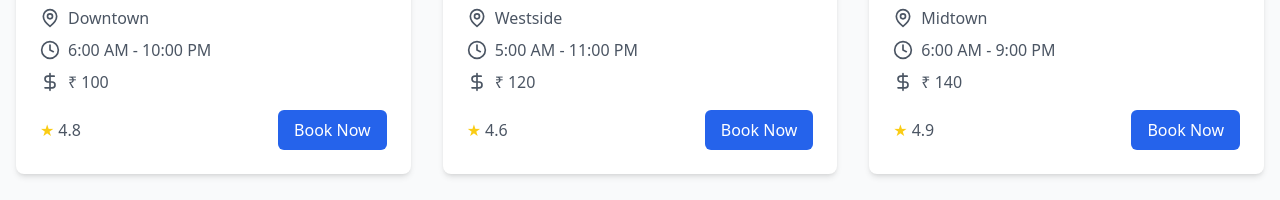
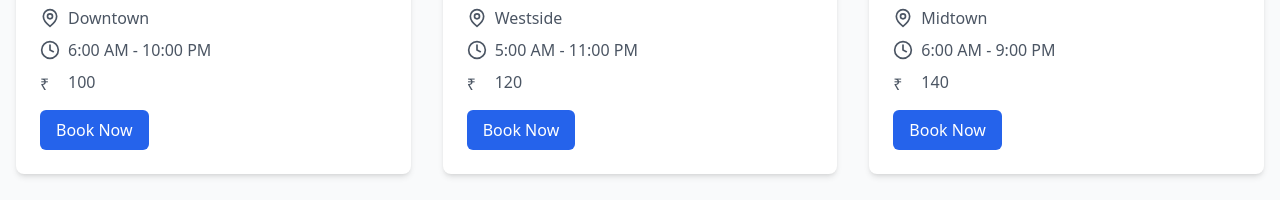
Before and after one commit to RajitJainSinghai/practice-typescript, a React app: page /gyms in a window 1280 px wide. Shown: the part 410-610 px from the top of the page. Built offline with nearby package versions, Linux system fonts and the light colour scheme; the HTML template or start-up script is replaced by a standard one.

Commit message:
fix issue

```diff
--- a/src/pages/Booking.tsx
+++ b/src/pages/Booking.tsx
@@ -1,45 +1,7 @@
 import React from 'react';
 import { useParams, useNavigate, useLocation } from 'react-router-dom';
 import { loadRazorpay } from '../utils/razorpay';
-
-const SAMPLE_GYMS = [
-  {
-    id: '1',
-    name: 'FitZone Elite',
-    image: 'https://images.unsplash.com/photo-1534438327276-14e5300c3a48?ixlib=rb-1.2.1&auto=format&fit=crop&w=1200&q=80',
-    description: 'State-of-the-art fitness facility with expert trainers and modern equipment.',
-    trainers: [
-      { id: '1', name: 'John Smith', specialization: 'Strength Training', price: 50 },
-      { id: '2', name: 'Sarah Johnson', specialization: 'HIIT', price: 45 },
-      { id: '3', name: 'Mike Wilson', specialization: 'CrossFit', price: 55 },
-    ],
-  },
-  {
-    id: '2',
-    name: 'PowerHouse Gym',
-    image: 'https://images.unsplash.com/photo-1571902943202-507ec2618e8f?ixlib=rb-1.2.1&auto=format&fit=crop&w=1200&q=80',
-    description: 'High-end gym with advanced machines and personal training programs.',
-    trainers: [
-      { id: '1', name: 'Alex Taylor', specialization: 'Bodybuilding', price: 60 },
-      { id: '2', name: 'Raju singh', specialization: 'Bodybuilding', price: 120 },
-      { id: '3', name: 'Emma Wilson', specialization: 'Yoga', price: 40 },
-    ],
-  },
-  {
-    id: '3',
-    name: 'CrossFit Central',
-    image: 'https://images.unsplash.com/photo-1534367507873-d2d7e24c797f?ixlib=rb-1.2.1&auto=format&fit=crop&w=1200&q=80',
-    description: 'High-end gym with advanced machines and personal training programs.',
-    trainers: [
-      { id: '1', name: 'Alex Taylor', specialization: 'Bodybuilding', price: 60 },
-      { id: '2', name: 'Emma Wilson', specialization: 'Yoga', price: 40 },
-      { id: '3', name: 'buudy Wsing', specialization: 'Yoga', price: 20 },
-      { id: '4', name: 'Anshul jain', specialization: 'Yoga', price: 30 },
-      { id: '5', name: 'shubh jain', specialization: 'Yoga', price: 70 },
-      { id: '6', name: 'jayufg dfyea', specialization: 'Yoga', price: 90 },
-    ],
-  },
-];
+import { GYMS } from './gyms';
 
 const Booking = () => {
   const { gymId } = useParams();
@@ -50,15 +12,27 @@ const Booking = () => {
   const [selectedTime, setSelectedTime] = React.useState('');
   const [selectedTrainer, setSelectedTrainer] = React.useState('');
 
-  const gym = SAMPLE_GYMS.find((g) => g.id === gymId);
+  // ✅ Fetch gym from imported GYMS data
+  const gym = GYMS.find((g) => g.id === gymId);
 
   React.useEffect(() => {
     const isLoggedIn = !!localStorage.getItem('user');
     if (!isLoggedIn) {
-      // ✅ Pass the current path to the login page
+      // ✅ Redirect to login if user is not logged in
       navigate('/login', { state: { from: location.pathname } });
     }
   }, [navigate, location.pathname]);
+
+  // Calculate gym and trainer fees
+  const gymFees = gym?.basePrice || 0;
+  const trainerFees = selectedTrainer
+    ? gym?.trainers.find((t) => t.id === selectedTrainer)?.price || 0
+    : 0;
+
+  // Calculate total before GST and GST amount
+  const totalBeforeGST = gymFees + trainerFees;
+  const gstAmount = totalBeforeGST * 0.18;
+  const totalAmount = totalBeforeGST + gstAmount;
 
   const handleBooking = async () => {
     if (!selectedDate || !selectedTime) {
@@ -91,9 +65,7 @@ const Booking = () => {
 
     const options = {
       key: 'rzp_test_zxzai6cmLAtz83',
-      amount: (selectedTrainer
-        ? gym?.trainers.find((t) => t.id === selectedTrainer)?.price
-        : 30) * 100,
+      amount: totalAmount * 100, // Amount in paise (INR)
       currency: 'INR',
       name: gym?.name,
       description: 'Gym Booking Payment',
@@ -149,12 +121,50 @@ const Booking = () => {
               <option value="">No trainer</option>
               {gym.trainers.map((trainer) => (
                 <option key={trainer.id} value={trainer.id}>
-                  {trainer.name} - {trainer.specialization} (${trainer.price}/hour)
+                  {trainer.name} - {trainer.specialization} (₹{trainer.price}/hour)
                 </option>
               ))}
             </select>
           </div>
 
+          {/* Cart Breakdown Table */}
+          <div className="mt-6">
+            <h2 className="text-2xl font-semibold">Booking Details</h2>
+            <table className="table-auto w-full mt-4 text-left">
+              <thead>
+                <tr className="border-b">
+                  <th className="py-2 px-4 text-gray-600">Item</th>
+                  <th className="py-2 px-4 text-gray-600">Amount</th>
+                </tr>
+              </thead>
+              <tbody>
+                <tr className="border-b">
+                  <td className="py-2 px-4 text-gray-700">Gym Fees</td>
+                  <td className="py-2 px-4 text-gray-700">₹{gymFees}</td>
+                </tr>
+                {selectedTrainer && (
+                  <tr className="border-b">
+                    <td className="py-2 px-4 text-gray-700">Trainer Fees</td>
+                    <td className="py-2 px-4 text-gray-700">₹{trainerFees}</td>
+                  </tr>
+                )}
+                <tr className="border-b">
+                  <td className="py-2 px-4 font-semibold text-gray-700">Total (before GST)</td>
+                  <td className="py-2 px-4 font-semibold text-gray-700">₹{totalBeforeGST}</td>
+                </tr>
+                <tr className="border-b">
+                  <td className="py-2 px-4 text-gray-700">18% GST</td>
+                  <td className="py-2 px-4 text-gray-700">₹{gstAmount.toFixed(2)}</td>
+                </tr>
+                <tr className="border-b">
+                  <td className="py-2 px-4 font-bold text-gray-800">Total Amount</td>
+                  <td className="py-2 px-4 font-bold text-gray-800">₹{totalAmount.toFixed(2)}</td>
+                </tr>
+              </tbody>
+            </table>
+          </div>
+
+          {/* Proceed to Payment Button */}
           <button
             onClick={handleBooking}
             className="bg-blue-500 text-white mt-4 w-full py-2 rounded-md"
--- a/src/pages/GymList.tsx
+++ b/src/pages/GymList.tsx
@@ -1,58 +1,29 @@
 import React from 'react';
 import { useNavigate } from 'react-router-dom';
-import { MapPin, Clock, DollarSign } from 'lucide-react';
+import { MapPin, Clock } from 'lucide-react';
 import { useAuth } from '../contexts/AuthContext';
-
-const SAMPLE_GYMS = [
-  {
-    id: '1',
-    name: 'FitZone Elite',
-    image: 'https://images.unsplash.com/photo-1534438327276-14e5300c3a48?ixlib=rb-1.2.1&auto=format&fit=crop&w=1200&q=80',
-    location: 'Downtown',
-    priceRange: '₹ 100',
-    rating: 4.8,
-    openHours: '6:00 AM - 10:00 PM',
-  },
-  {
-    id: '2',
-    name: 'PowerHouse Gym',
-    image: 'https://images.unsplash.com/photo-1571902943202-507ec2618e8f?ixlib=rb-1.2.1&auto=format&fit=crop&w=1200&q=80',
-    location: 'Westside',
-    priceRange: '₹ 120',
-    rating: 4.6,
-    openHours: '5:00 AM - 11:00 PM',
-  },
-  {
-    id: '3',
-    name: 'CrossFit Central',
-    image: 'https://images.unsplash.com/photo-1534367507873-d2d7e24c797f?ixlib=rb-1.2.1&auto=format&fit=crop&w=1200&q=80',
-    location: 'Midtown',
-    priceRange: '₹ 140',
-    rating: 4.9,
-    openHours: '6:00 AM - 9:00 PM',
-  },
-];
+import { GYMS } from './Gyms';
 
 const GymList = () => {
   const { user } = useAuth();
   const navigate = useNavigate();
 
-  const handleBookNow = (gymId: string) => {
+  const handleBookNow = (gym: any) => {
     if (user) {
-      // ✅ If logged in, navigate to booking page
-      navigate(`/booking/${gymId}`);
+      navigate(`/booking/${gym.id}`);
     } else {
-      // ✅ If not logged in, navigate to register and preserve state
-      navigate('/register', { state: { from: `/booking/${gymId}` } });
+      // Directly navigate to login with redirect state
+      navigate('/login', { state: { from: `/booking/${gym.id}` } });
     }
   };
+
 
   return (
     <div className="space-y-8">
       <h1 className="text-3xl font-bold text-gray-900">Available Gyms</h1>
 
       <div className="grid md:grid-cols-2 lg:grid-cols-3 gap-8">
-        {SAMPLE_GYMS.map((gym) => (
+        {GYMS.map((gym) => (
           <div key={gym.id} className="bg-white rounded-lg shadow-md overflow-hidden">
             <img src={gym.image} alt={gym.name} className="w-full h-48 object-cover" />
             <div className="p-6">
@@ -67,22 +38,16 @@ const GymList = () => {
                   {gym.openHours}
                 </div>
                 <div className="flex items-center text-gray-600">
-                  <DollarSign className="h-5 w-5 mr-2" />
-                  {gym.priceRange}
+                  <span className="h-5 w-5 mr-2">₹</span>
+                  {gym.basePrice}
                 </div>
               </div>
-              <div className="flex items-center justify-between">
-                <div className="flex items-center">
-                  <span className="text-yellow-400">★</span>
-                  <span className="ml-1 text-gray-600">{gym.rating}</span>
-                </div>
-                <button
-                  onClick={() => handleBookNow(gym.id)}
-                  className="bg-blue-600 text-white px-4 py-2 rounded-md hover:bg-blue-700 transition-colors"
-                >
-                  Book Now
-                </button>
-              </div>
+              <button
+                onClick={() => handleBookNow(gym)}
+                className="bg-blue-600 text-white px-4 py-2 rounded-md hover:bg-blue-700 transition-colors"
+              >
+                Book Now
+              </button>
             </div>
           </div>
         ))}
--- /dev/null
+++ b/src/pages/Gyms.ts
@@ -0,0 +1,53 @@
+export const GYMS = [
+    {
+      id: '1',
+      name: 'FitZone Elite',
+      image: 'https://images.unsplash.com/photo-1534438327276-14e5300c3a48?ixlib=rb-1.2.1&auto=format&fit=crop&w=1200&q=80',
+      location: 'Downtown',
+      basePrice: 100,
+      trainerPrice: 80,
+      rating: 4.8,
+      openHours: '6:00 AM - 10:00 PM',
+      description: 'State-of-the-art fitness facility with expert trainers and modern equipment.',
+      trainers: [
+        { id: '1', name: 'John Smith', specialization: 'Strength Training', price: 50 },
+        { id: '2', name: 'Sarah Johnson', specialization: 'HIIT', price: 45 },
+        { id: '3', name: 'Mike Wilson', specialization: 'CrossFit', price: 55 },
+      ],
+    },
+    {
+      id: '2',
+      name: 'PowerHouse Gym',
+      image: 'https://images.unsplash.com/photo-1571902943202-507ec2618e8f?ixlib=rb-1.2.1&auto=format&fit=crop&w=1200&q=80',
+      location: 'Westside',
+      basePrice: 120,
+      trainerPrice: 100,
+      rating: 4.6,
+      openHours: '5:00 AM - 11:00 PM',
+      description: 'High-end gym with advanced machines and personal training programs.',
+      trainers: [
+        { id: '1', name: 'Alex Taylor', specialization: 'Bodybuilding', price: 60 },
+        { id: '2', name: 'Raju Singh', specialization: 'Bodybuilding', price: 120 },
+        { id: '3', name: 'Emma Wilson', specialization: 'Yoga', price: 40 },
+      ],
+    },
+    {
+      id: '3',
+      name: 'CrossFit Central',
+      image: 'https://images.unsplash.com/photo-1534367507873-d2d7e24c797f?ixlib=rb-1.2.1&auto=format&fit=crop&w=1200&q=80',
+      location: 'Midtown',
+      basePrice: 140,
+      trainerPrice: 80,
+      rating: 4.9,
+      openHours: '6:00 AM - 9:00 PM',
+      description: 'High-end gym with advanced machines and personal training programs.',
+      trainers: [
+        { id: '1', name: 'Alex Taylor', specialization: 'Bodybuilding', price: 60 },
+        { id: '2', name: 'Emma Wilson', specialization: 'Yoga', price: 40 },
+        { id: '3', name: 'Buudy Wsing', specialization: 'Yoga', price: 20 },
+        { id: '4', name: 'Anshul Jain', specialization: 'Yoga', price: 30 },
+        { id: '5', name: 'Shubh Jain', specialization: 'Yoga', price: 70 },
+        { id: '6', name: 'Jayufg Dfyea', specialization: 'Yoga', price: 90 },
+      ],
+    },
+  ];
--- a/src/pages/Register.tsx
+++ b/src/pages/Register.tsx
@@ -1,5 +1,5 @@
 import React from 'react';
-import { useNavigate, useLocation } from 'react-router-dom';
+import { Link, useNavigate, useLocation } from 'react-router-dom';
 import { useForm } from 'react-hook-form';
 import { zodResolver } from '@hookform/resolvers/zod';
 import { z } from 'zod';
@@ -116,9 +116,12 @@ const Register = () => {
       {/* Login Option */}
       <p className="mt-4 text-center">
         Already have an account?{' '}
-        <a href="/login" className="text-blue-500">
-          Login here
-        </a>
+        <Link
+                 to="/login"
+                 className="text-blue-500 hover:text-blue-600 font-medium transition-colors duration-200"
+               >
+                 Login here
+               </Link>
       </p>
     </div>
   );
```
Also changed, not shown: src/pages/Login.tsx (+18 -2 lines).
